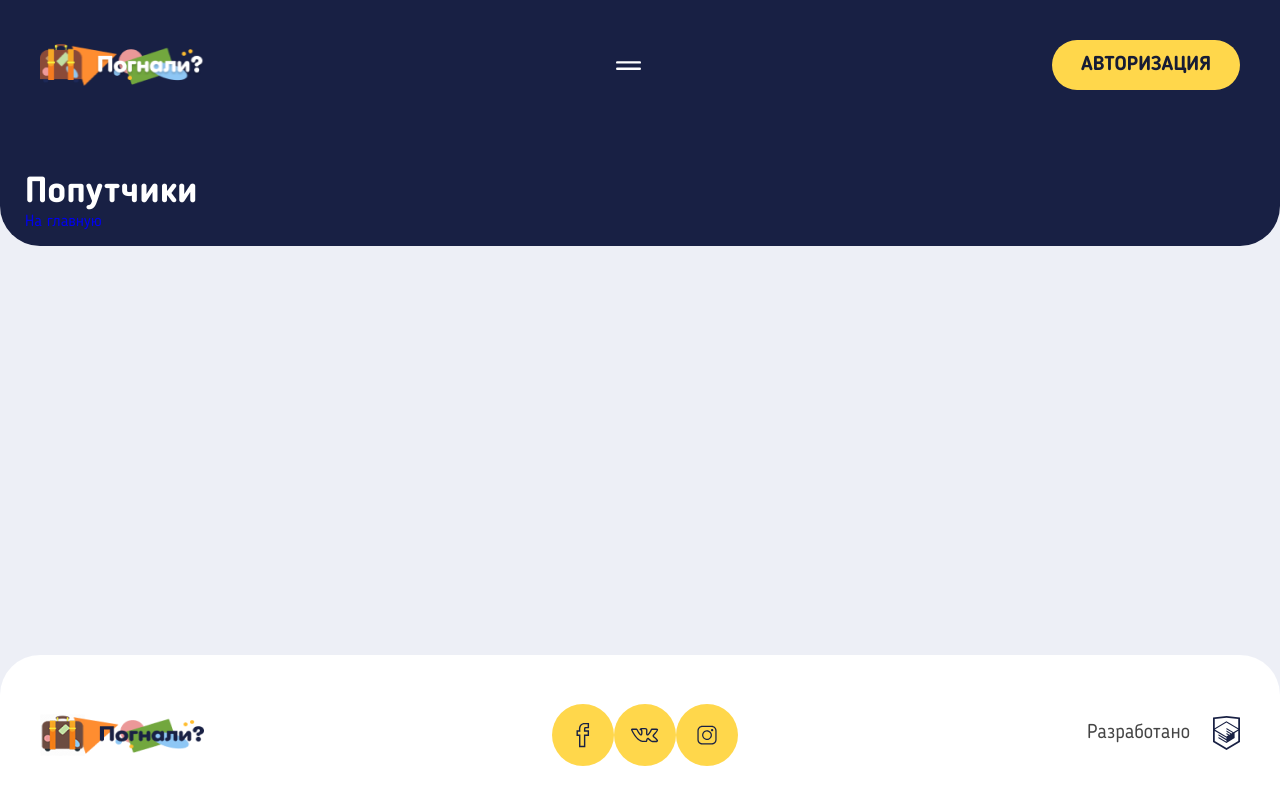
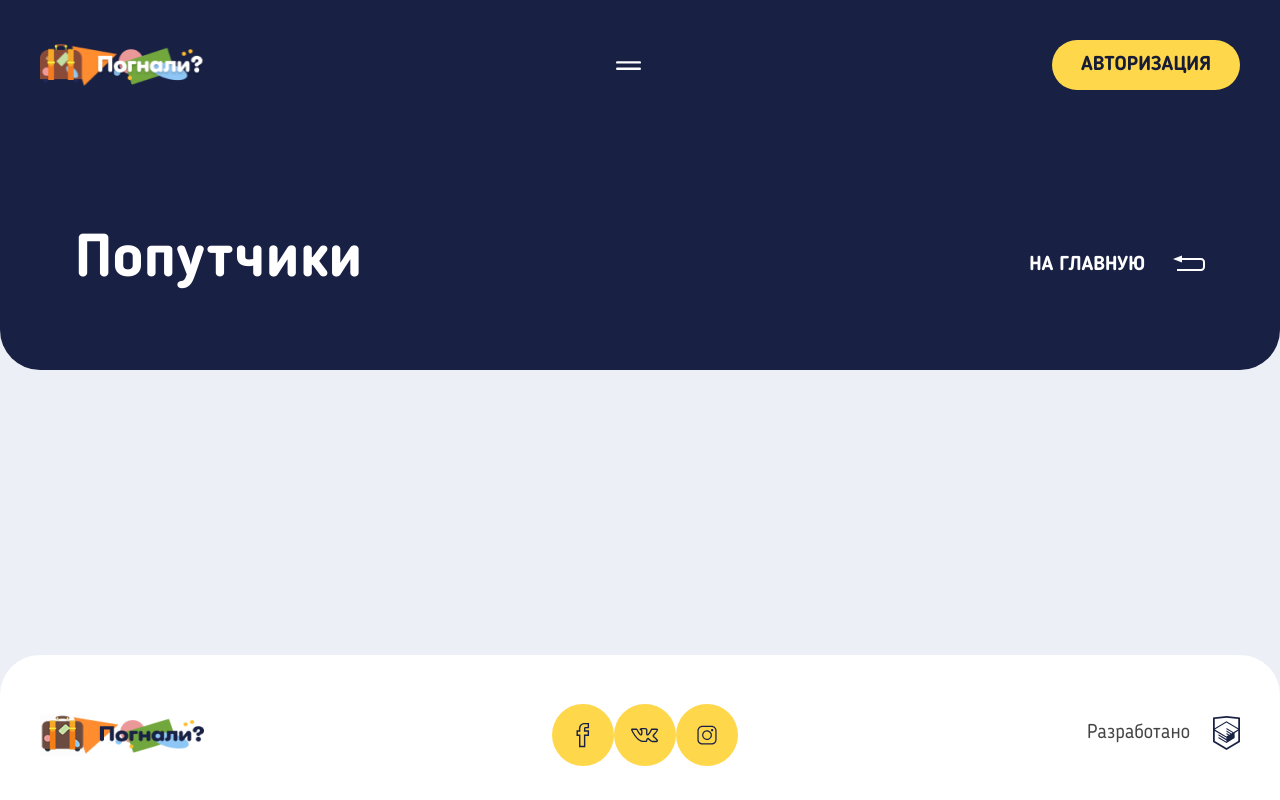
Before and after one commit to panteleevHub/pognalli, a Nuxt app: page /companions in a window 1280 px wide. Built offline with nearby package versions, Linux system fonts and the light colour scheme.

Commit message:
added PageHeader component

```diff
--- a/app.vue
+++ b/app.vue
@@ -1,8 +1,8 @@
 <template>
   <div id="app">
-    <TheHeader />
+    <MainHeader />
     <NuxtPage />
-    <TheFooter />
+    <MainFooter />
   </div>
 </template>
 
--- a/assets/scss/global.scss
+++ b/assets/scss/global.scss
@@ -112,6 +112,11 @@ a {
   font-weight: 700;
   color: $white;
   margin: 0;
+
+  @media (min-width: $tablet-width) {
+    font-size: 60px;
+    line-height: 60px;
+  }
 }
 
 .section-title {
--- /dev/null
+++ b/components/PageHeader.vue
@@ -0,0 +1,50 @@
+<template>
+  <header class="header">
+    <div class="header__container container">
+      <h1 class="header__title title"><slot></slot></h1>
+      <NuxtLink class="header__link-home" to="/">На главную</NuxtLink>
+    </div>
+  </header>
+</template>
+
+<script setup>
+
+</script>
+
+<style lang="scss" scoped>
+.header {
+  @include round-bottom;
+  background-color: $dark-blue;
+}
+
+.header__container {
+  padding-top: 45px;
+  padding-bottom: 13px;
+
+  @media (min-width: $tablet-width) {
+    @include flex-base;
+    column-gap: 50px;
+    padding: 100px 75px 80px;
+  }
+
+  @media (min-width: $desktop-width) {
+    padding: 120px 125px 80px;
+  }
+}
+
+.header__link-home {
+  display: none;
+
+  @media (min-width: $tablet-width) {
+    display: block;
+    font-size: 20px;
+    line-height: 20px;
+    font-weight: 700;
+    text-transform: uppercase;
+    color: $white;
+    padding-top: 10px;
+    padding-right: 60px;
+    background: url('@/assets/img/icon-arrow-bend.svg') right 10px no-repeat;
+  }
+}
+</style>
--- a/pages/companions/index.vue
+++ b/pages/companions/index.vue
@@ -1,28 +1,13 @@
 <template>
   <main class="companions">
-    <header class="companions__header">
-      <h1 class="companions__title title">Попутчики</h1>
-      <NuxtLink class="companions__link-home" to="/">На главную</NuxtLink>
-    </header>
+    <PageHeader>Попутчики</PageHeader>
   </main>
 </template>
 
-<script>
+<script setup>
 
 </script>
 
 <style lang="scss" scoped>
-.companions__header {
-  @include round-bottom;
-  padding: 45px 25px 13px;
-  background-color: $dark-blue;
-}
 
-.companions__link-home {
-  display: none;
-
-  @media (min-width: $tablet-width) {
-    display: block;
-  }
-}
 </style>
```
Also changed, not shown: assets/img/icon-arrow-bend.svg (added), components/MainFooter.vue (renamed from components/TheFooter.vue), components/MainHeader.vue (renamed from components/TheHeader.vue).
